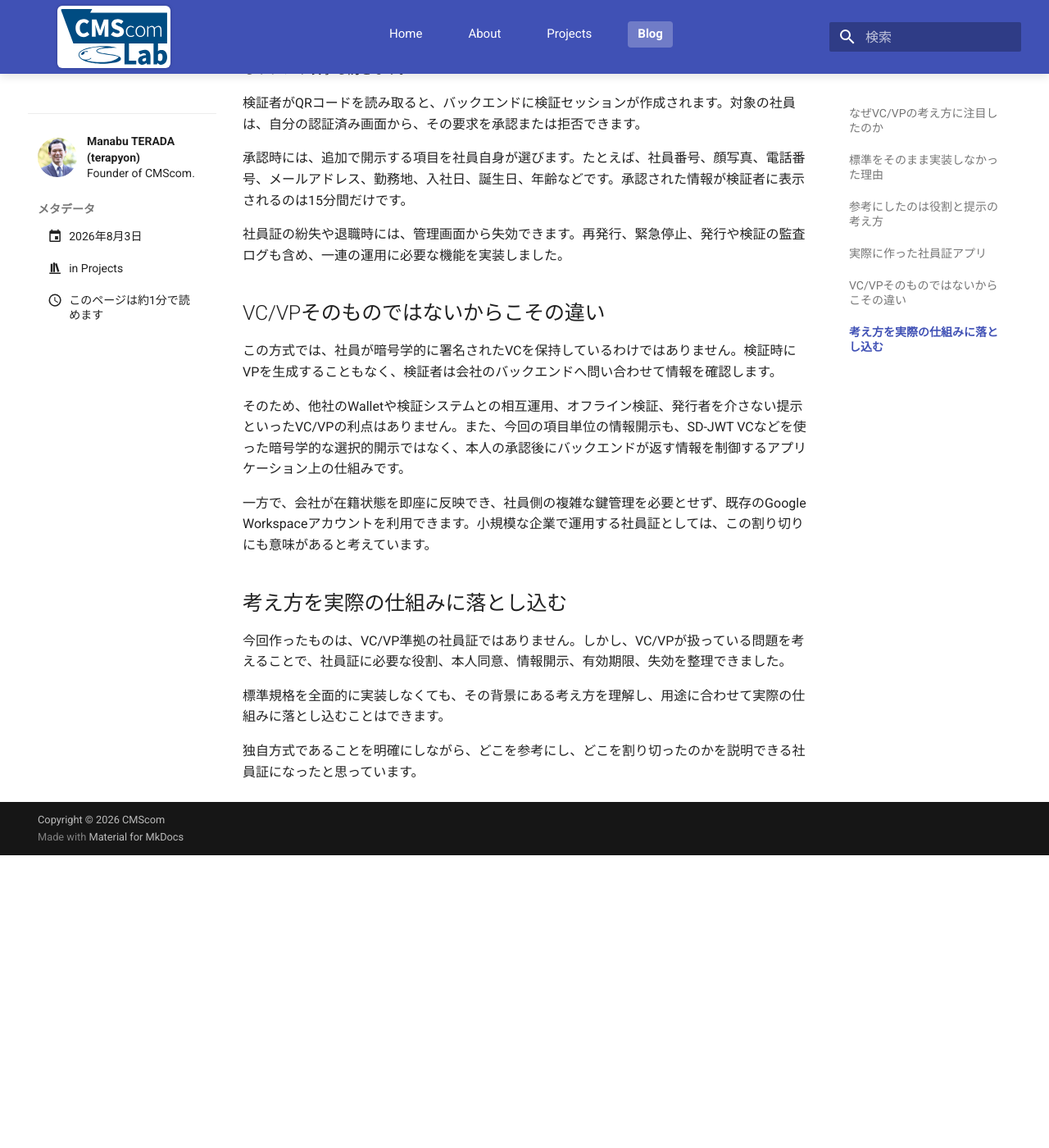
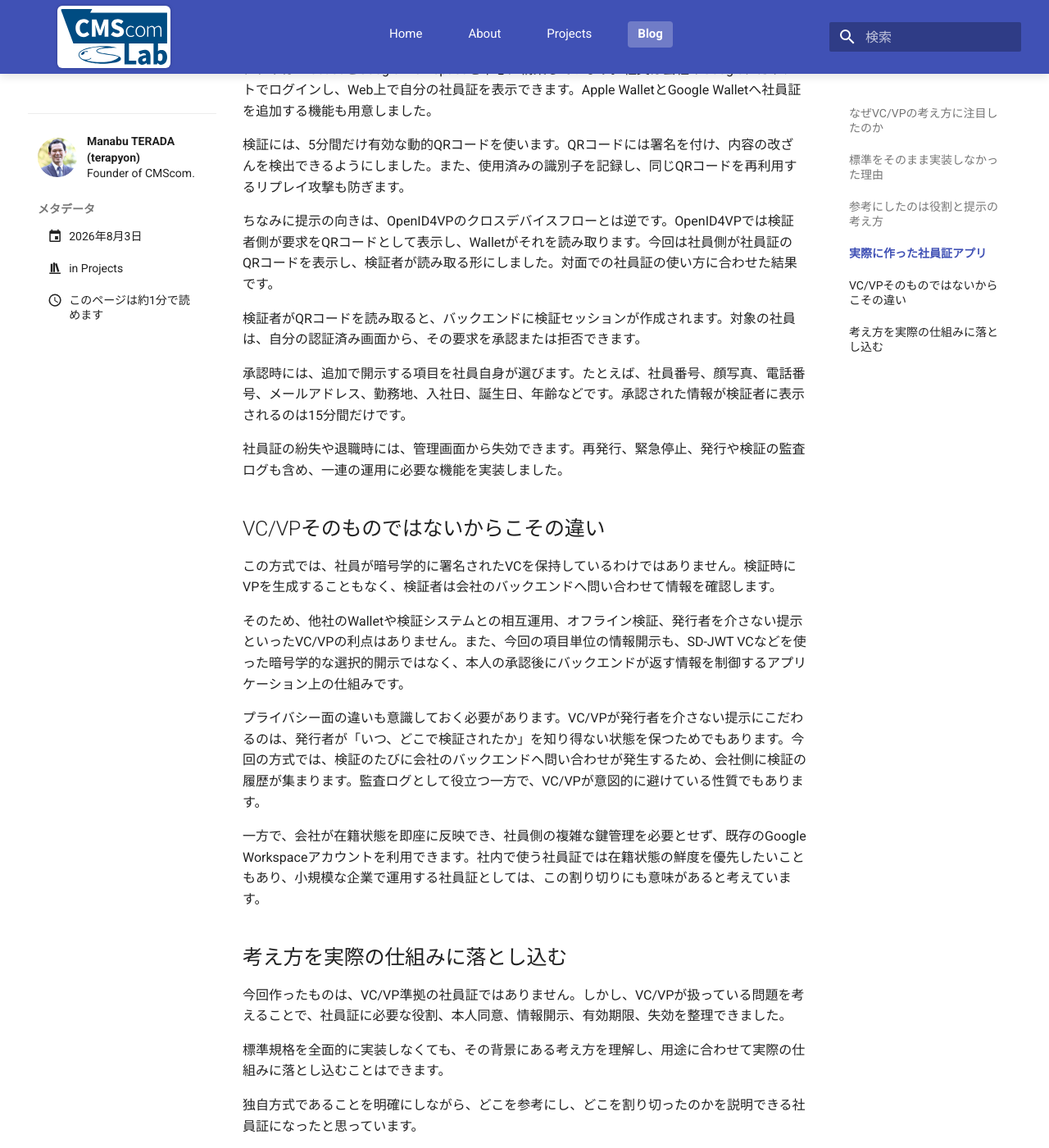
Before and after one commit to CMScomLab/CMScomLab.github.io, an MkDocs documentation site: the page built from docs/blog/posts/2026-08-03-vc-vp-inspired-employee-badge.md, in a window 1280 px wide and 1400 px high, scrolled down 1633 px. Shown: the whole window at 82% size. Built offline with MkDocs 1.6.1 and Material for MkDocs 9.7.7, drawn with Linux system fonts in a browser that asks for light colours; comment, search, counter and statistics services are not loaded; before the commit the page ends 2676 px from its top, so only the background shows below that; some of the changed text lies outside the part shown.

Commit message:
一部修正

```diff
--- a/docs/blog/posts/2026-08-03-vc-vp-inspired-employee-badge.md
+++ b/docs/blog/posts/2026-08-03-vc-vp-inspired-employee-badge.md
@@ -31,7 +31,9 @@
 
 そこで参考にしたのがVC/VPです。
 
-VC/VPでは、資格情報を発行するIssuer、保持するHolder、提示された情報を確認するVerifierという役割が整理されています。資格情報を単に渡すだけではなく、誰が発行し、誰が保持し、誰に何を提示するのかを分けて考えられるところに魅力を感じました。
+VC/VPでは、資格情報を発行するIssuer、保持するHolder、提示された情報を確認するVerifierという役割が整理されています。加えて、識別子や公開鍵、失効情報を参照するための場所として、Verifiable Data Registryも役割として定義されています。資格情報を単に渡すだけではなく、誰が発行し、誰が保持し、誰に何を提示するのかを分けて考えられるところに魅力を感じました。
+
+なお、VPは単に資格情報を見せることではなく、改ざんを検知でき、かつ「その提示を作ったのがHolder本人である」ことを暗号学的に確認できる形にまとめたものです。今回のアプリで本人承認の仕組みを用意したのは、この役割を別の方法で満たすためでした。
 
 ## 標準をそのまま実装しなかった理由
 
@@ -59,6 +61,8 @@
 
 検証には、5分間だけ有効な動的QRコードを使います。QRコードには署名を付け、内容の改ざんを検出できるようにしました。また、使用済みの識別子を記録し、同じQRコードを再利用するリプレイ攻撃も防ぎます。
 
+ちなみに提示の向きは、OpenID4VPのクロスデバイスフローとは逆です。OpenID4VPでは検証者側が要求をQRコードとして表示し、Walletがそれを読み取ります。今回は社員側が社員証のQRコードを表示し、検証者が読み取る形にしました。対面での社員証の使い方に合わせた結果です。
+
 検証者がQRコードを読み取ると、バックエンドに検証セッションが作成されます。対象の社員は、自分の認証済み画面から、その要求を承認または拒否できます。
 
 承認時には、追加で開示する項目を社員自身が選びます。たとえば、社員番号、顔写真、電話番号、メールアドレス、勤務地、入社日、誕生日、年齢などです。承認された情報が検証者に表示されるのは15分間だけです。
@@ -71,7 +75,9 @@
 
 そのため、他社のWalletや検証システムとの相互運用、オフライン検証、発行者を介さない提示といったVC/VPの利点はありません。また、今回の項目単位の情報開示も、SD-JWT VCなどを使った暗号学的な選択的開示ではなく、本人の承認後にバックエンドが返す情報を制御するアプリケーション上の仕組みです。
 
-一方で、会社が在籍状態を即座に反映でき、社員側の複雑な鍵管理を必要とせず、既存のGoogle Workspaceアカウントを利用できます。小規模な企業で運用する社員証としては、この割り切りにも意味があると考えています。
+プライバシー面の違いも意識しておく必要があります。VC/VPが発行者を介さない提示にこだわるのは、発行者が「いつ、どこで検証されたか」を知り得ない状態を保つためでもあります。今回の方式では、検証のたびに会社のバックエンドへ問い合わせが発生するため、会社側に検証の履歴が集まります。監査ログとして役立つ一方で、VC/VPが意図的に避けている性質でもあります。
+
+一方で、会社が在籍状態を即座に反映でき、社員側の複雑な鍵管理を必要とせず、既存のGoogle Workspaceアカウントを利用できます。社内で使う社員証では在籍状態の鮮度を優先したいこともあり、小規模な企業で運用する社員証としては、この割り切りにも意味があると考えています。
 
 ## 考え方を実際の仕組みに落とし込む
 
```
Also changed, not shown: docs/projects/vc-vp-employee-badge.md (+4 -1 lines).
